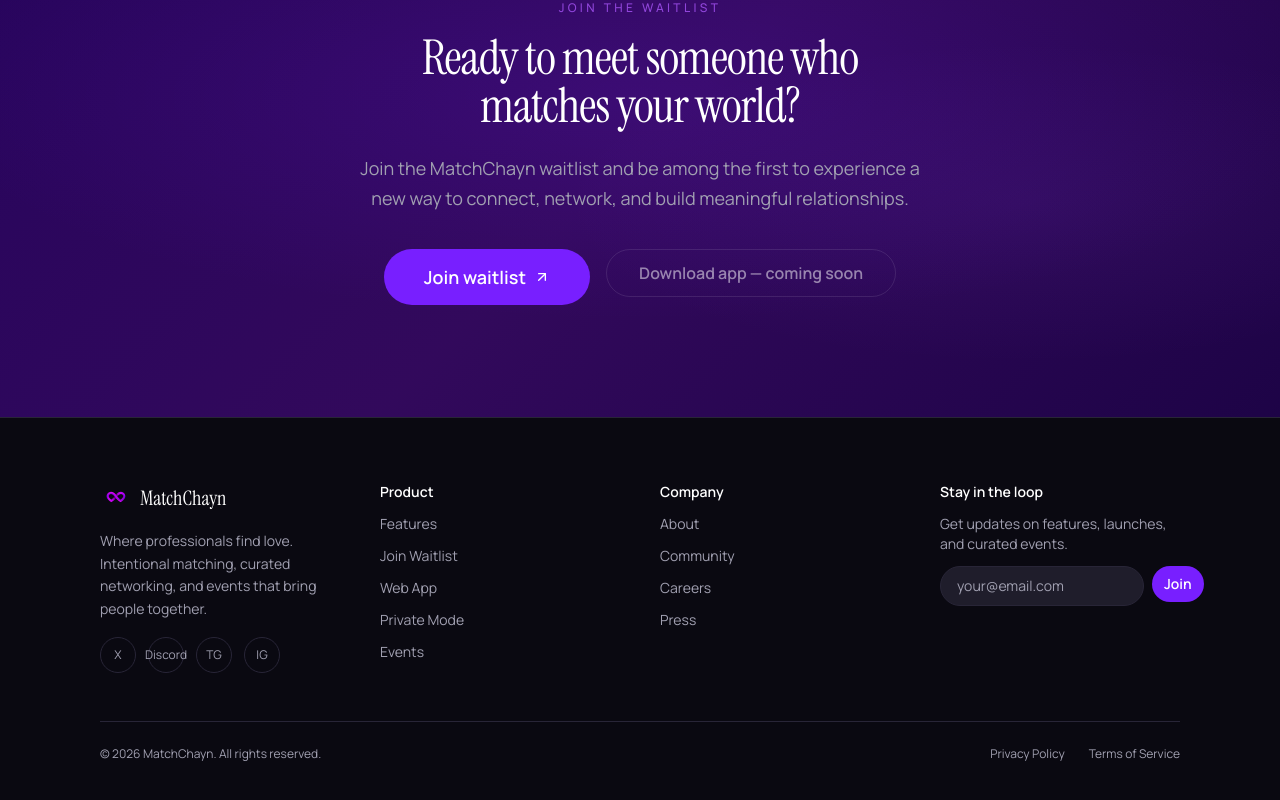
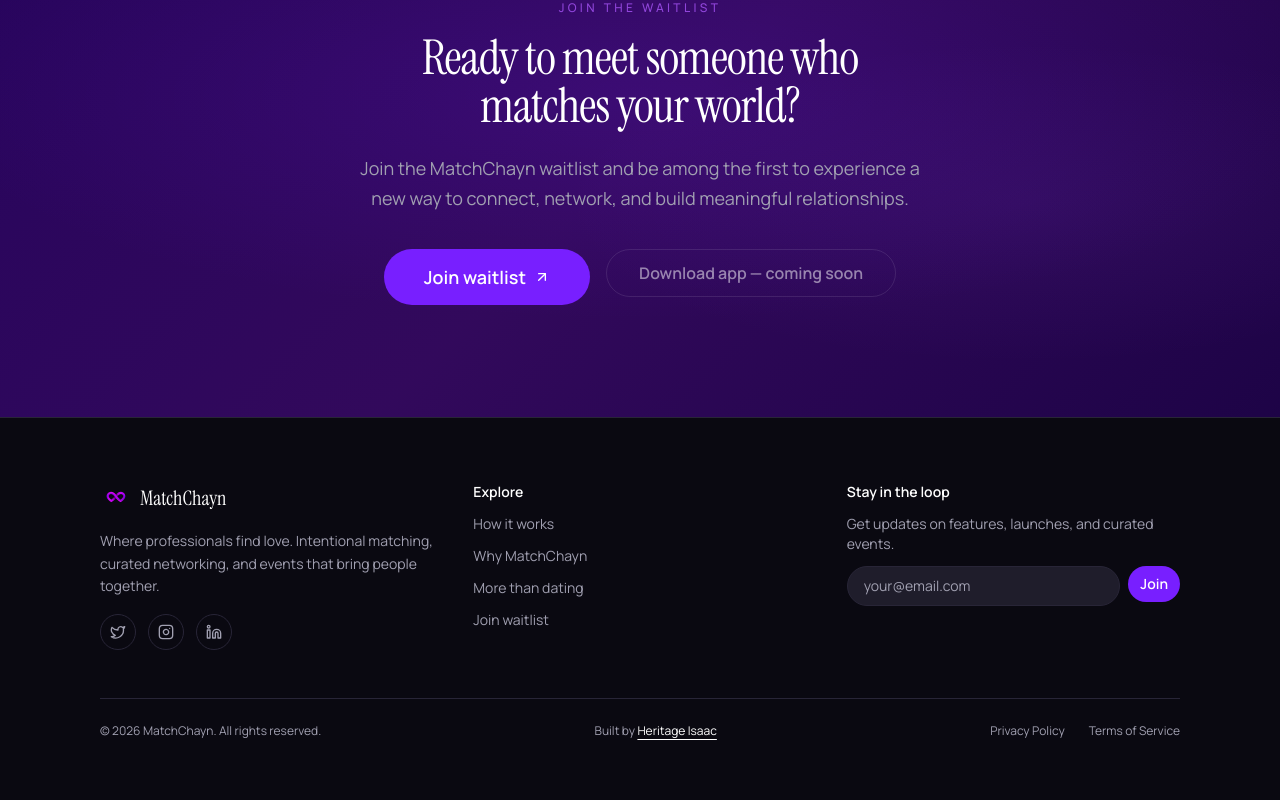
Before and after one commit to Heritage-Isaac/matchchayn-landing-page, a React (Vite) app: page / in a window 1280 px wide. Shown: the part 3425-4225 px from the top of the page. Built offline with nearby package versions, Linux system fonts and the light colour scheme; the HTML template or start-up script is replaced by a standard one.

Commit message:
Changes
Co-authored-by: Ray-the-Ui-guy <120266896+Ray-the-Ui-guy@users.noreply.github.com>

```diff
--- a/src/components/Footer.tsx
+++ b/src/components/Footer.tsx
@@ -1,56 +1,61 @@
-import { Link } from "react-router-dom";
 import { Button } from "@/components/ui/button";
+import { Twitter, Instagram, Linkedin } from "lucide-react";
 import logo from "@/assets/logo.png";
+
+const socials = [
+  { label: "Twitter", Icon: Twitter, href: "#" },
+  { label: "Instagram", Icon: Instagram, href: "#" },
+  { label: "LinkedIn", Icon: Linkedin, href: "#" },
+];
+
+const scrollToId = (id: string) => document.getElementById(id)?.scrollIntoView({ behavior: "smooth" });
+
+const sectionLinks = [
+  { label: "How it works", id: "how-it-works" },
+  { label: "Why MatchChayn", id: "why" },
+  { label: "More than dating", id: "more-than-dating" },
+  { label: "Join waitlist", id: "waitlist" },
+];
 
 const Footer = () => {
   return (
     <footer className="border-t border-border bg-background relative">
       <div className="container mx-auto px-6 lg:px-[100px] py-16">
-        <div className="grid grid-cols-1 md:grid-cols-2 lg:grid-cols-4 gap-10">
+        <div className="grid grid-cols-1 md:grid-cols-2 lg:grid-cols-3 gap-10">
           {/* Brand */}
           <div className="space-y-4">
             <div className="flex items-center gap-2">
               <img src={logo} alt="MatchChayn" className="h-8 w-8" />
               <span className="font-hero text-xl text-foreground">MatchChayn</span>
             </div>
-            <p className="text-sm text-muted-foreground leading-relaxed">
+            <p className="text-sm text-muted-foreground leading-relaxed max-w-sm">
               Where professionals find love. Intentional matching, curated networking, and events that bring people together.
             </p>
             <div className="flex gap-3">
-              {["X", "Discord", "TG", "IG"].map((s) => (
+              {socials.map(({ label, Icon, href }) => (
                 <a
-                  key={s}
-                  href="#"
-                  className="w-9 h-9 rounded-full border border-border flex items-center justify-center text-xs text-muted-foreground hover:border-primary hover:text-primary transition-colors"
+                  key={label}
+                  href={href}
+                  aria-label={label}
+                  className="w-9 h-9 rounded-full border border-border flex items-center justify-center text-muted-foreground hover:border-primary hover:text-primary transition-colors"
                 >
-                  {s}
+                  <Icon size={16} />
                 </a>
               ))}
             </div>
           </div>
 
-          {/* Product */}
+          {/* Explore */}
           <div className="space-y-3">
-            <h4 className="font-heading font-semibold text-sm text-foreground">Product</h4>
-            {["Features", "Join Waitlist", "Web App", "Private Mode", "Events"].map((item) => (
-              <a key={item} href="#" className="block text-sm text-muted-foreground hover:text-foreground transition-colors">
-                {item}
-              </a>
-            ))}
-          </div>
-
-          {/* Company */}
-          <div className="space-y-3">
-            <h4 className="font-heading font-semibold text-sm text-foreground">Company</h4>
-            {[
-              { label: "About", href: "/about" },
-              { label: "Community", href: "/community" },
-              { label: "Careers", href: "#" },
-              { label: "Press", href: "#" },
-            ].map((item) => (
-              <Link key={item.label} to={item.href} className="block text-sm text-muted-foreground hover:text-foreground transition-colors">
+            <h4 className="font-heading font-semibold text-sm text-foreground">Explore</h4>
+            {sectionLinks.map((item) => (
+              <button
+                key={item.id}
+                onClick={() => scrollToId(item.id)}
+                className="block text-sm text-muted-foreground hover:text-foreground transition-colors"
+              >
                 {item.label}
-              </Link>
+              </button>
             ))}
           </div>
 
@@ -72,6 +77,17 @@ const Footer = () => {
         {/* Bottom bar */}
         <div className="mt-12 pt-6 border-t border-border flex flex-col md:flex-row items-center justify-between gap-4">
           <p className="text-xs text-muted-foreground">© 2026 MatchChayn. All rights reserved.</p>
+          <p className="text-xs text-muted-foreground">
+            Built by{" "}
+            <a
+              href="https://heritageisaac.xyz/"
+              target="_blank"
+              rel="noopener noreferrer"
+              className="text-foreground hover:text-primary transition-colors underline underline-offset-4"
+            >
+              Heritage Isaac
+            </a>
+          </p>
           <div className="flex gap-6">
             <a href="#" className="text-xs text-muted-foreground hover:text-foreground transition-colors">Privacy Policy</a>
             <a href="#" className="text-xs text-muted-foreground hover:text-foreground transition-colors">Terms of Service</a>
```
